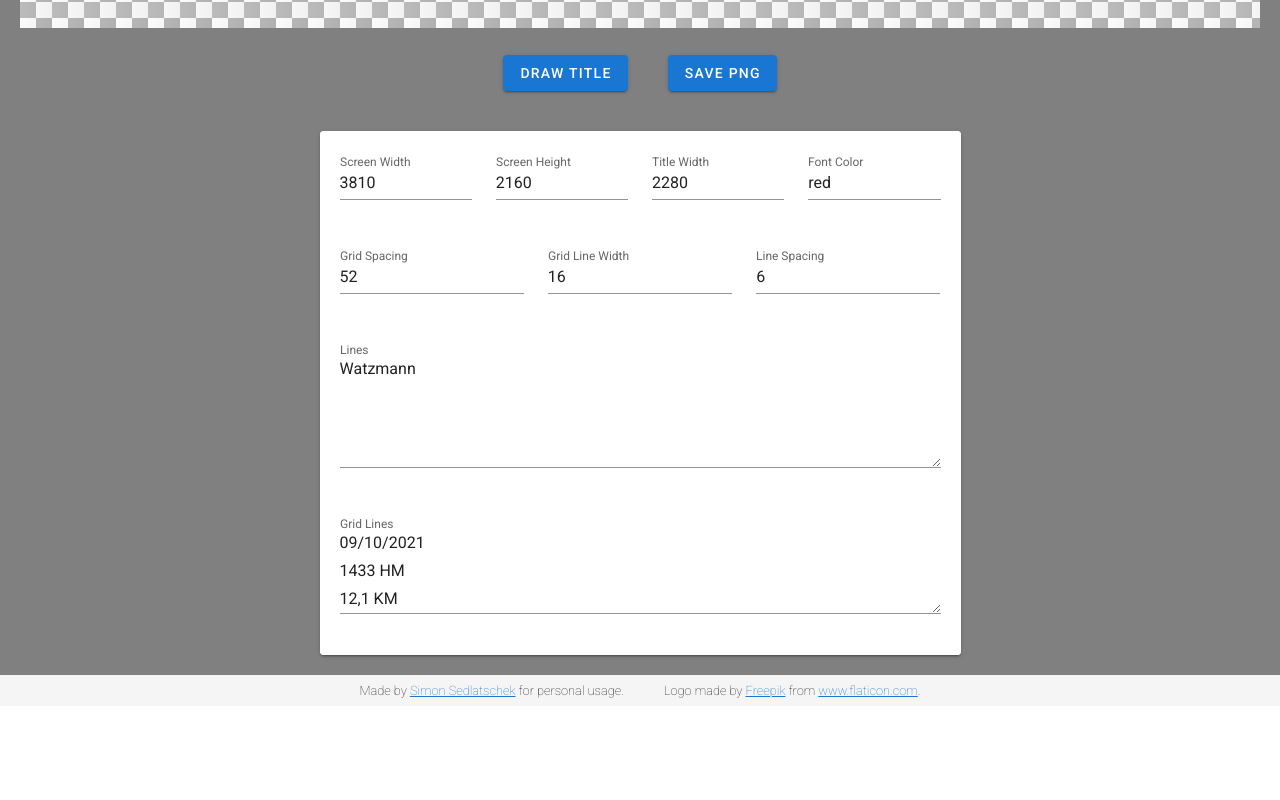
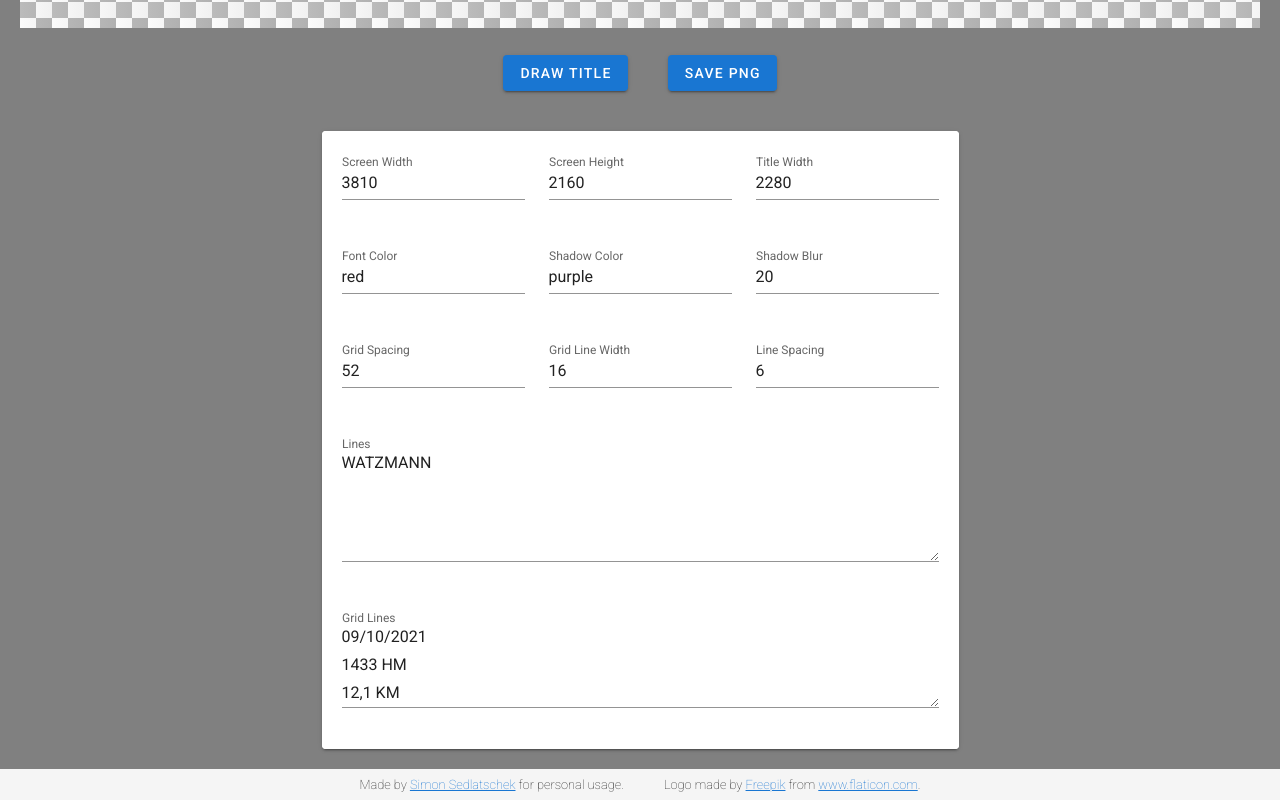
Before and after one commit to sedlatschek/title-screen-generator, a Vue app: page / in a window 1280 px wide. Shown: the part 690-1490 px from the top of the page. Before the commit the page ends 1396 px from the top, so only its background shows below. Built offline with nearby package versions, Linux system fonts and the light colour scheme.

Commit message:
add shadow support

```diff
--- a/src/App.vue
+++ b/src/App.vue
@@ -31,11 +31,15 @@ export default {
         fontColor: process.env.NODE_ENV === 'development'
           ? 'red'
           : 'white',
+        shadowColor: process.env.NODE_ENV === 'development'
+          ? 'purple'
+          : 'grey',
+        shadowBlur: 20,
         lineSpacing: 6,
         gridSpacing: 52,
         gridLineWidth: 16,
         lines: [
-          'Watzmann',
+          'WATZMANN',
         ],
         gridLines: [
           new Date().toLocaleDateString(navigator.language, {
--- a/src/Config.vue
+++ b/src/Config.vue
@@ -27,11 +27,26 @@
               min="1"
               label="Title Width"/>
           </v-col>
+        </v-row>
+        <v-row>
           <v-col>
             <v-text-field
               @input="$emit('input', tmp)"
               v-model="tmp.fontColor"
               label="Font Color"/>
+          </v-col>
+          <v-col>
+            <v-text-field
+              @input="$emit('input', tmp)"
+              v-model="tmp.shadowColor"
+              label="Shadow Color"/>
+          </v-col>
+          <v-col>
+            <v-text-field
+              @input="$emit('input', tmp)"
+              v-model="tmp.shadowBlur"
+              type="Number"
+              label="Shadow Blur"/>
           </v-col>
         </v-row>
         <v-row>
--- a/src/Preview.vue
+++ b/src/Preview.vue
@@ -182,6 +182,11 @@ export default {
 
       const title = this.makeTitle(this.value.lines, this.value.gridLines);
 
+      // apply shadow
+      ctx.shadowColor = this.value.shadowColor;
+      ctx.shadowBlur = this.value.shadowBlur;
+
+      // draw title
       ctx.drawImage(
         title,
         (canvas.width - title.width) / 2,
```
